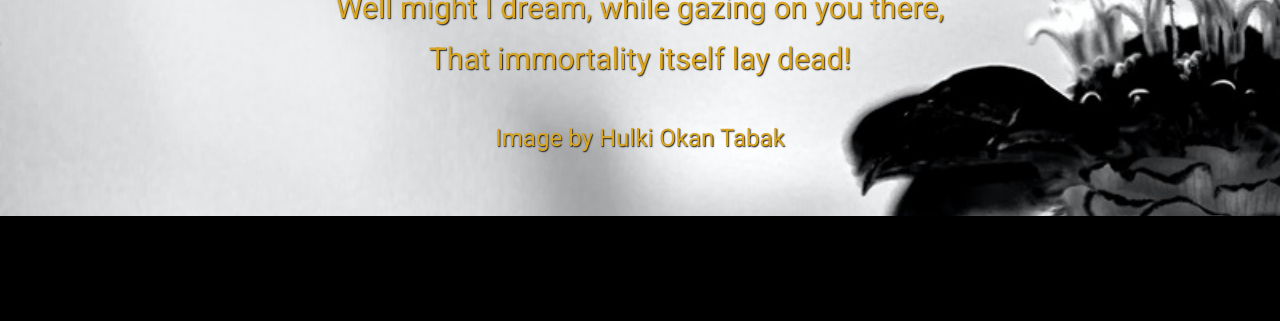
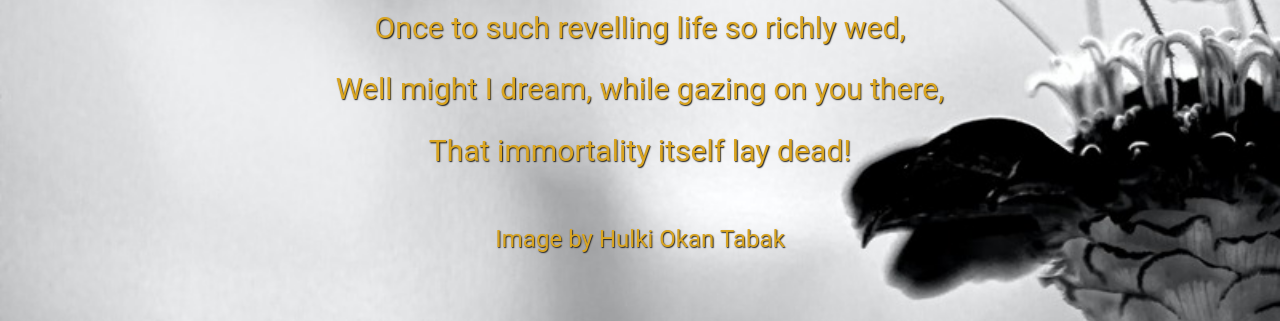
Before and after one commit to RVCC-IDMX/poem-site-ryan-rutishauser, an Eleventy site: page src/index.html in a window 1280 px wide. Shown: the part 723-1044 px from the top of the page. Before the commit the page ends 939 px from the top, so only its background shows below. Built offline with nearby package versions, Linux system fonts and the light colour scheme; Eleventy itself is replaced by a stand-in of ours; files that its build step writes are made by us from their sources; files whose address does not match are found by name.

Commit message:
fix errors from netlify

```diff
--- a/src/index.html
+++ b/src/index.html
@@ -7,11 +7,7 @@
     <title>A Poem</title>
 
     <link rel="icon" type="image/svg+xml" href="images/favicon.svg">
-    <link rel="resetCode" href="sass/base/app.css">
-    <link rel="stylesheet" href="sass/pages/style.css">
-    <link rel="preconnect" href="https://fonts.googleapis.com">
-    <link rel="preconnect" href="https://fonts.gstatic.com" crossorigin="crossorigin">
-    <link href="https://fonts.googleapis.com/css2?family=Pacifico&family=Roboto&display=swap" rel="stylesheet">
+    <link rel="stylesheet" href="css/main.css">
   </head>
   <body>
     <main>
@@ -40,6 +36,6 @@
     </main>
     <footer>Image by Hulki Okan Tabak</footer>
 
-    <script src="js/app.js"></script>
+    <script src="js/index.js"></script>
   </body>
 </html>
--- a/src/sass/base/_typography.scss
+++ b/src/sass/base/_typography.scss
@@ -1,6 +1,6 @@
 /* typography */
 
-@import url('https://fonts.googleapis.com/css2?family=Poppins&display=swap');
+@import url('https://fonts.googleapis.com/css2?family=Pacifico&family=Roboto&display=swap');
 
 $font: "Poppins", serif;
 
--- a/src/sass/pages/style.css
+++ b/src/sass/pages/_home.scss
@@ -30,7 +30,7 @@ body {
 
 body {
   background-color: black;
-  background-image: url("../img/butterfly2.jpg");
+  background-image: url("../images/butterfly2.jpg");
   background-position-x: right;
   background-position-y: center;
   background-repeat: no-repeat;
```
Also changed, not shown: src/sass/base/_reset.scss (renamed from src/sass/base/app.css).
